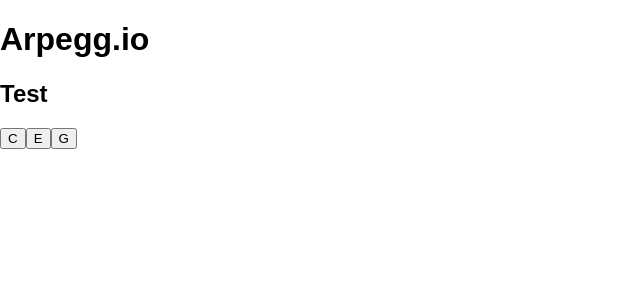
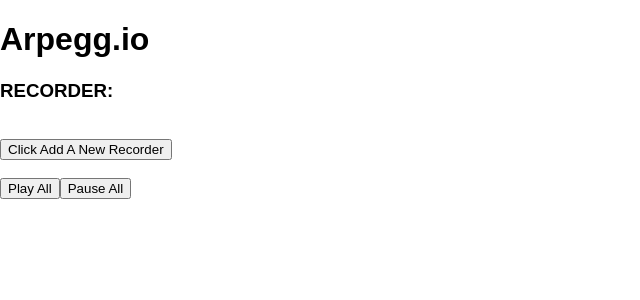
Before and after one commit to bparrish17/arpeggio-stackathon, a React (Create React App) app in the folder my-app/: page / in a window 1280 px wide. Shown: the top 300 px of the page, without its empty margins (0-640 px from the left). Built offline with nearby package versions, Linux system fonts and the light colour scheme.

Commit message:
looping, but just broke the time limit functionality

```diff
--- a/my-app/package.json
+++ b/my-app/package.json
@@ -5,7 +5,11 @@
   "dependencies": {
     "react": "^15.6.1",
     "react-dom": "^15.6.1",
-    "react-scripts": "1.0.13"
+    "react-key-handler": "^1.0.0",
+    "react-scripts": "1.0.13",
+    "react-wave-stream": "^1.0.0",
+    "recorder-js": "^1.0.7",
+    "workerify": "^1.0.0"
   },
   "scripts": {
     "start": "react-scripts start",
--- a/my-app/src/App.js
+++ b/my-app/src/App.js
@@ -1,24 +1,150 @@
 import React, { Component } from 'react';
-import logo from './logo.svg';
+// import logo from './logo.svg';
 import './App.css';
-import Key from './Key'
+// import Key from './Key'
+// import ReactDOM from "react-dom";
+// import KeyHandler, {KEYPRESS, KEYDOWN, KEYUP} from 'react-key-handler';
+// import keyHandler from './keyPress.js';
+// var clicked = false;
 
 let audioCtx = new (window.AudioContext || window.webkitAudioContext)();
-let c = audioCtx.createOscillator();
-c.type = 'triangle';
-c.frequency.value = 262;
-c.start();
+var chunks = {
+  0: [],
+  1: [],
+  2: []
+};
+var dest = audioCtx.createMediaStreamDestination();
 
-let g = audioCtx.createOscillator();
-g.type = 'triangle';
-g.frequency.value = 440;
-g.start();
 
-let e = audioCtx.createOscillator();
-e.type = 'triangle';
-e.frequency.value = 330;
-e.start();
+navigator.getUserMedia = navigator.getUserMedia ||
+navigator.webkitGetUserMedia ||
+navigator.mozGetUserMedia;
 
+
+class App extends Component {
+  constructor() {
+    super();
+    this.state = {
+      recorders: [],
+      current: -1,
+      duration: 0
+    }
+    this.addRecording = this.addRecording.bind(this);
+    this.startRecording = this.startRecording.bind(this);
+    this.stopRecording = this.stopRecording.bind(this);
+    this.setTime = this.setTime.bind(this);
+    this.playAll = this.playAll.bind(this);
+    this.pauseAll = this.pauseAll.bind(this);
+  }
+
+  setTime(time) {
+    this.setState({duration: time})
+  }
+
+  addRecording() {
+    console.log('duration', this.state.duration);
+    if (navigator.mediaDevices) {
+      console.log('getUserMedia supported.');
+        navigator.getUserMedia({audio: true},
+          (stream) => {
+            let inputNode = audioCtx.createMediaStreamSource(stream)
+            let dest = audioCtx.createMediaStreamDestination();
+            inputNode.connect(dest);
+            let recorder = new MediaRecorder(dest.stream);
+            this.setState({recorders: [...this.state.recorders, recorder], current: this.state.current+1});
+          },
+          function(err) {
+            console.log('The following gUM error occured: ' + err);
+        });
+      }
+  }
+
+  startRecording(recorder) {
+    if(this.state.duration === 0) recorder.start();
+    else {
+      console.log('ELSEEEE');
+      let timeLimit = this.state.duration*1000;
+      console.log(timeLimit);
+      recorder.start()
+      setTimeout(() => {
+        this.stopRecording(recorder);
+      }, timeLimit)
+    }
+  }
+
+  stopRecording(recorder) {
+    let id = this.state.recorders.indexOf(recorder);
+    recorder.stop();
+    recorder.ondataavailable = (event) => {
+      chunks[id].push(event.data);
+    }
+
+    recorder.onstop = (evt) => {
+      let blob = new Blob(chunks[id], { 'type' : 'audio/ogg; codecs=opus' });
+      var audioElem = document.getElementById(id);
+      audioElem.src = URL.createObjectURL(blob);
+      audioElem.loop = true;
+      if(this.state.duration === 0) this.setTime(audioElem.duration);
+    };
+  }
+
+  playAll() {
+    let loops = document.getElementsByClassName("loop");
+    loops.play();
+  }
+
+  pauseAll() {
+    let loops = document.getElementsByClassName("loop");
+    loops.pause();
+  }
+
+  render() {
+    let recorders = this.state.recorders;
+    return (
+      <div>
+        <h1><strong>Arpegg.io</strong></h1>
+        <h3>RECORDER: </h3>
+        <br />
+        <button type="button" onClick={this.addRecording}>Click Add A New Recorder</button>
+        <br />
+        {
+          recorders.map(recorder => {
+            let id = this.state.recorders.indexOf(recorder);
+            return (
+                <div key={this.state.recorders.indexOf(recorder)}>
+                  <button type="button" onClick={() => this.startRecording(this.state.recorders[id])}>Record #{id+1}</button>
+                  <button type="button" onClick={() => this.stopRecording(this.state.recorders[id])}>Stop #{id+1}</button>
+                  <audio id={id} className="loop" controls></audio>
+                </div>
+            )
+          })
+        }
+        <br />
+        <button type="button" onClick={this.playAll}>Play All</button>
+        <button type="button" onClick={this.pauseAll}>Pause All</button>
+      </div>
+    );
+  }
+}
+
+// createOctave= () => {
+//   let noteFreq = {};;
+//   noteFreq["C"] = 261.625565300598634;
+//   noteFreq["C#"] = 277.182630976872096;
+//   noteFreq["D"] = 293.664767917407560;
+//   noteFreq["D#"] = 311.126983722080910;
+//   noteFreq["E"] = 329.627556912869929;
+//   noteFreq["F"] = 349.228231433003884;
+//   noteFreq["F#"] = 369.994422711634398;
+//   noteFreq["G"] = 391.995435981749294;
+//   noteFreq["G#"] = 415.304697579945138;
+//   noteFreq["A"] = 440.000000000000000;
+//   noteFreq["A#"] = 466.163761518089916;
+//   noteFreq["B"] = 493.883301256124111;
+//   return noteFreq;
+// }
+//          onMouseDown={(event) => this.startNote(event, e, audioCtx)}
+// onMouseUp={(event) => this.stopNote(event, e, audioCtx)}
 
 // createNoteTable = () => {
 //   let noteFreq = [];
@@ -38,101 +164,6 @@ e.start();
 //   noteFreq[4]["A#"] = 466.163761518089916;
 //   noteFreq[4]["B"] = 493.883301256124111;
 
-//   return noteFreq;
-// }
-
-let oscList = [];
-// let noteFreq = createNoteTable();
-// let octave = createOctave();
-
-class App extends Component {
-  constructor() {
-    super();
-    this.state = {
-      isPlaying: false,
-    }
-    this.startNote = this.startNote.bind(this);
-    this.stopNote = this.stopNote.bind(this);
-    // this.createNoteTable = this.createNoteTable.bind(this);
-    // this.createOctave = this.createOctave.bind(this);
-  }
-  startNote(event, node, audioCtx) {
-    //console.log('EVENT DATA FREQUENCY', event.target.dataset.frequency);
-    //node.frequency.value = event.target.dataFrequency;
-    if(!this.state.isPlaying) {
-      node.connect(audioCtx.destination);
-      this.setState({isPlaying: true});
-    }
-  }
-  stopNote(event, node, audioCtx) {
-    //console.log('EVENT DATA FREQUENCY', event.target.dataset.frequency);
-    //node.frequency.value = event.target.dataFrequency;
-    if(this.state.isPlaying) {
-      node.disconnect(audioCtx.destination);
-      this.setState({isPlaying: false});
-    }
-  }
-
-
-  render() {
-
-    // g.type = 'triangle';
-    // g.frequency.value = 440;
-    // g.connect(audioCtx.destination);
-
-    // Object.entries(octave).forEach(([note, freq]) => {
-    //   return
-    // })
-
-    //state - isPlaying=true? if false stop the oscillator node
-
-    return (
-      <div>
-        <h1>Arpegg.io</h1>
-        <h2>Test</h2>
-        <button type="button"
-          value="hello"
-          data-frequency={500}
-          onMouseDown={(event) => this.startNote(event, c, audioCtx)}
-          onMouseUp={(event) => this.stopNote(event, c, audioCtx)}
-          onMouseLeave={(event) => this.stopNote(event, c, audioCtx)}
-          >C
-        </button>
-        <button type="button"
-          value="hello"
-          data-frequency={500}
-          onMouseDown={(event) => this.startNote(event, e, audioCtx)}
-          onMouseUp={(event) => this.stopNote(event, e, audioCtx)}
-          onMouseLeave={(event) => this.stopNote(event, e, audioCtx)}
-          >E
-        </button>
-        <button type="button"
-          value="hello"
-          data-frequency={500}
-          onMouseDown={(event) => this.startNote(event, g, audioCtx)}
-          onMouseUp={(event) => this.stopNote(event, g, audioCtx)}
-          onMouseLeave={(event) => this.stopNote(event, g, audioCtx)}
-          >G
-        </button>
-      </div>
-    );
-  }
-}
-
-// createOctave= () => {
-//   let noteFreq = {};;
-//   noteFreq["C"] = 261.625565300598634;
-//   noteFreq["C#"] = 277.182630976872096;
-//   noteFreq["D"] = 293.664767917407560;
-//   noteFreq["D#"] = 311.126983722080910;
-//   noteFreq["E"] = 329.627556912869929;
-//   noteFreq["F"] = 349.228231433003884;
-//   noteFreq["F#"] = 369.994422711634398;
-//   noteFreq["G"] = 391.995435981749294;
-//   noteFreq["G#"] = 415.304697579945138;
-//   noteFreq["A"] = 440.000000000000000;
-//   noteFreq["A#"] = 466.163761518089916;
-//   noteFreq["B"] = 493.883301256124111;
 //   return noteFreq;
 // }
 
@@ -157,3 +188,95 @@ export default App;
 
 
     //<Key note={note} freq={freq} />
+
+
+    //USER MEDIA RECORDING
+
+
+    // <audio id="recording1" controls></audio>
+    // <br />
+    // <audio id="recording2" controls></audio>
+    // <br />
+    // <audio id="recording3" controls></audio>
+    // <br />
+
+// mediaRecorder.ondataavailable = (event) => {
+//   console.log('data', event.data)
+//   chunks.push(event.data);
+// }
+
+
+
+
+// mediaRecorder.onstop = (evt) => {
+//   // Make blob out of our blobs, and open it.
+//   var blob = new Blob(chunks, { 'type' : 'audio/ogg; codecs=opus' });
+//   // let testBlob = URL.createObjectURL(blob);
+//   // let myAudio = new Audio(testBlob);
+//   // myAudio.loop = true;
+//   // myAudio.play();
+
+//   document.querySelector("audio").src = URL.createObjectURL(blob);
+//   document.querySelector("audio").loop = true;
+// };
+
+// <button type="button" onClick={this.addRecording}>Click Add A New Recorder</button>
+// <button type="button" onClick={() => this.startRecording(this.state.recorders[1])}>Record 2</button>
+// <button type="button" onClick={() => this.stopRecording(this.state.recorders[1])}>Stop 2</button>
+// <button type="button" onClick={() => this.startRecording(this.state.recorders[2])}>Record 3</button>
+// <button type="button" onClick={() => this.stopRecording(this.state.recorders[2])}>Stop 3</button>
+
+
+// let c = audioCtx.createOscillator();
+// c.type = 'triangle';
+// c.frequency.value = 261.625565300598634;
+// c.start();
+
+
+// let e = audioCtx.createOscillator();
+// e.type = 'triangle';
+// e.frequency.value = 329.627556912869929;;
+// e.start();
+
+// let g = audioCtx.createOscillator();
+// g.type = 'triangle';
+// g.frequency.value = 391.995435981749294;
+// g.start();
+
+// this.startNote = this.startNote.bind(this);
+// this.stopNote = this.stopNote.bind(this);
+
+
+// startNote(event, node, audioCtx) {
+//   node.connect(audioCtx.destination);
+//   node.connect(dest);
+// }
+
+// stopNote(event, node, audioCtx) {
+//   node.disconnect(audioCtx.destination);
+//   node.disconnect(dest);
+// }
+
+// startRecording() {
+// mediaRecorder.start();
+// }
+
+// stopRecording() {
+// mediaRecorder.stop();
+// }
+
+//<div id="C4">
+// <KeyHandler keyEventName={KEYDOWN} keyValue="a" onKeyHandle={(event) => this.startNote(event, c, audioCtx)} />
+// <KeyHandler keyEventName={KEYUP} keyValue="a" onKeyHandle={(event) => this.stopNote(event, c, audioCtx)} />
+// {<button type="button">C</button>}
+// </div>
+// <div id="E4">
+// <KeyHandler keyEventName={KEYDOWN} keyValue="s" onKeyHandle={(event) => this.startNote(event, e, audioCtx)} />
+// <KeyHandler keyEventName={KEYUP} keyValue="s" onKeyHandle={(event) => this.stopNote(event, e, audioCtx)} />
+// {<button type="button">E</button>}
+// </div>
+// <div id="G4">
+// <KeyHandler keyEventName={KEYDOWN} keyValue="d" onKeyHandle={(event) => this.startNote(event, g, audioCtx)} />
+// <KeyHandler keyEventName={KEYUP} keyValue="d" onKeyHandle={(event) => this.stopNote(event, g, audioCtx)} />
+// {<button type="button">G</button>}
+// </div>
--- /dev/null
+++ b/my-app/src/keyPress.js
@@ -0,0 +1,11 @@
+import React from 'react';
+import {keyHandler, KEYPRESS, KEYDOWN} from 'react-key-handler';
+
+function Demo({ keyValue }) {
+  return (
+    <div>
+    </div>
+  );
+}
+
+export default keyHandler({ keyEventName: KEYDOWN, keyValue: 's' })(Demo);
```
